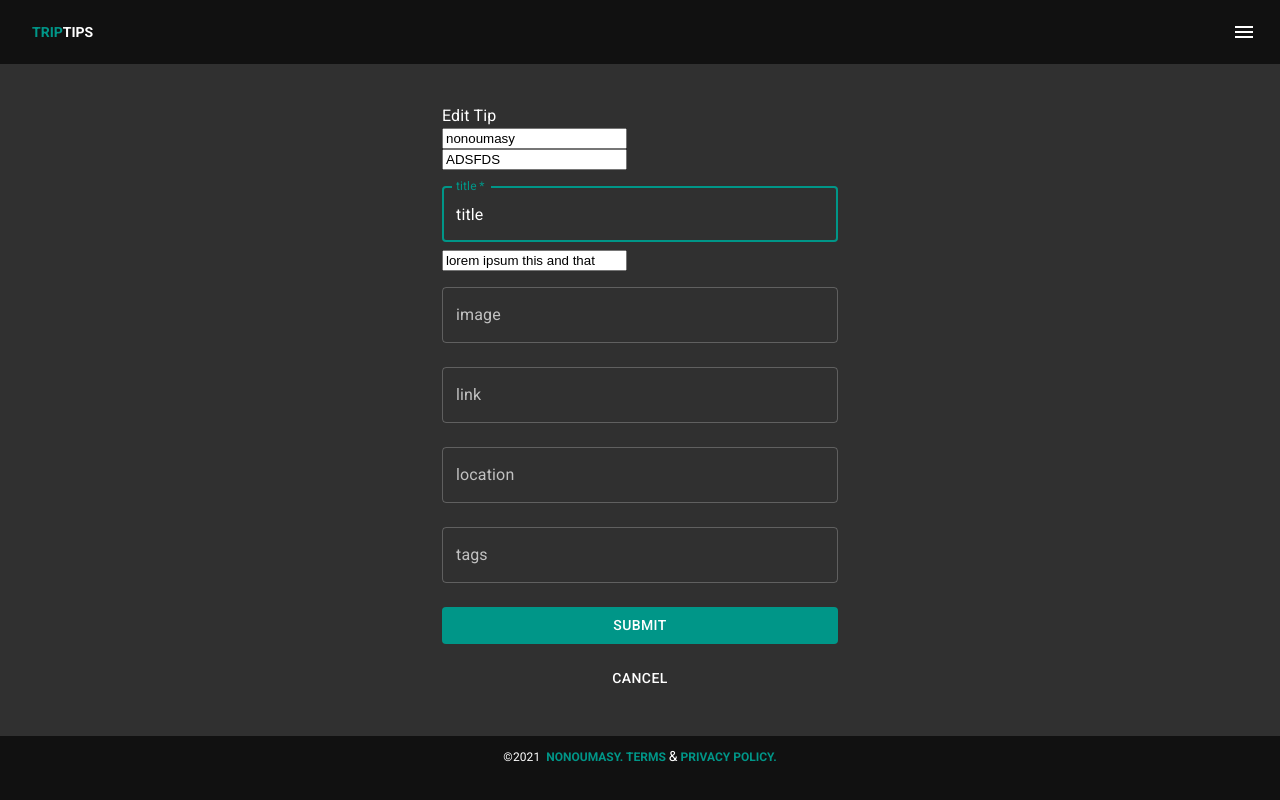
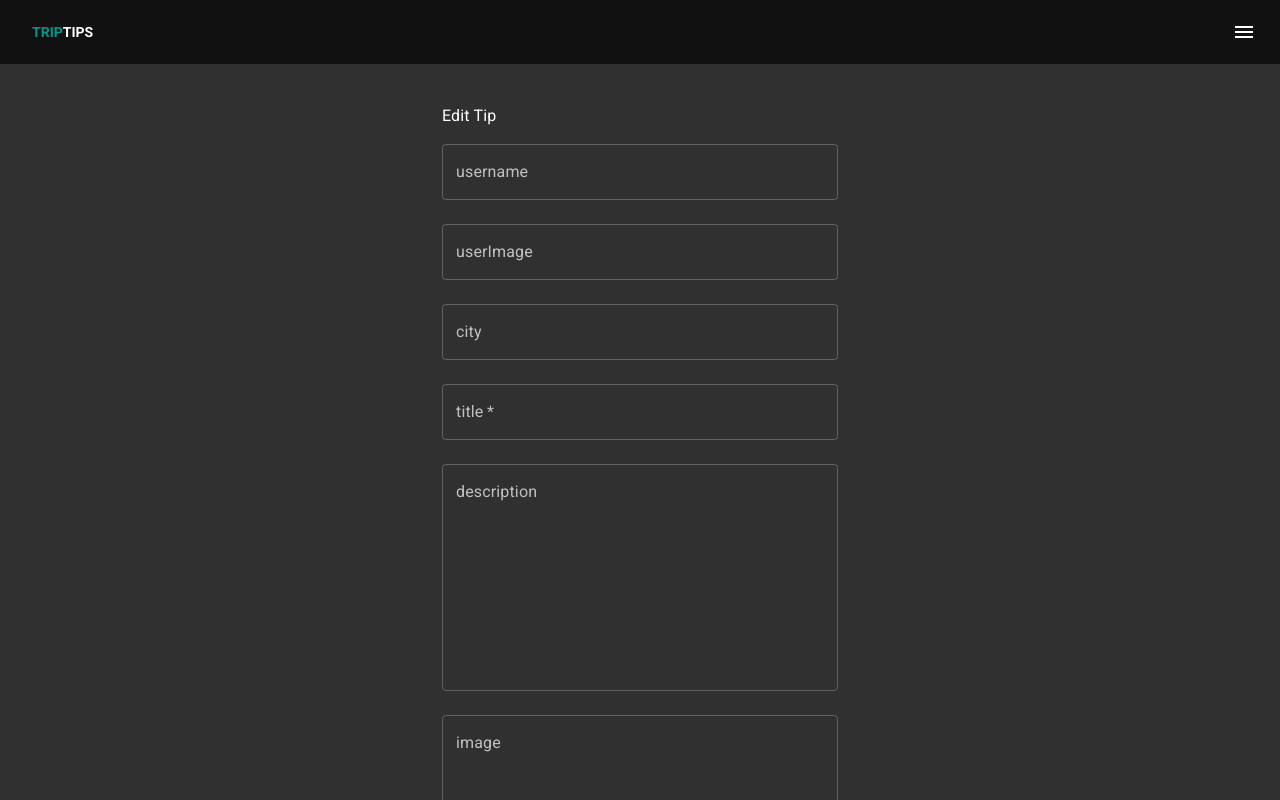
Before and after one commit to maxivarela/traveltips, a Next.js app: page /edit in a window 1280 px wide. Shown: the top 800 px of the page. Built offline with nearby package versions, Linux system fonts and the light colour scheme; no server answers; the database is empty.

Commit message:
-reverted back to RFH 6.11 -User can edit tip now

```diff
--- a/components/CardComponent.js
+++ b/components/CardComponent.js
@@ -128,7 +128,7 @@ const CardComponent = ({ item, maxCharLength}) => {
                     }
 
                     <div>
-                        Last Updated: { new Date(Date.parse(item?.updatedAt)).toLocaleDateString()}
+                        Last Updated: {new Date(Date.parse(item?.createdAt)).toLocaleDateString()}
                     </div>
                 </Typography>
             </CardContent>
--- a/components/shared/ImageComponent.js
+++ b/components/shared/ImageComponent.js
@@ -30,7 +30,7 @@ const ImageComponent = ({ image }) => {
                     :
                     image &&
                     <>
-                        <div onError={(e) => e.target.src = 'https://i.imgur.com/EigNj6l.png'}>
+                        <div onError={(e) => e.target.src = 'https://i.imgur.com/Gz9TnHe.png'}>
                             <img src={image} alt='' className={classes.media}/>
                         </div>
                     </>
--- a/package.json
+++ b/package.json
@@ -8,7 +8,7 @@
     "start": "next start"
   },
   "dependencies": {
-    "@hookform/resolvers": "^2.0.0",
+    "@hookform/resolvers": "^1.0.1",
     "@material-ui/core": "^4.11.3",
     "@material-ui/icons": "^4.11.2",
     "@material-ui/styles": "^4.11.3",
@@ -25,12 +25,12 @@
     "react": "17.0.2",
     "react-cool-onclickoutside": "^1.6.1",
     "react-dom": "17.0.2",
-    "react-hook-form": "^7.2.1",
+    "react-hook-form": "^6.11.0",
     "react-masonry-css": "^1.0.16",
     "react-responsive-carousel": "^3.2.18",
     "react-tiny-fab": "^4.0.2",
     "superjson": "^1.7.4",
     "use-places-autocomplete": "^1.9.1",
-    "yup": "^0.32.9"
+    "yup": "^0.29.3"
   }
 }
--- a/pages/api.js
+++ b/pages/api.js
@@ -18,7 +18,7 @@ export async function addTip(data, addComplete) {
                 location: data?.location ? data?.location : '',
                 tags: data.tags ? data?.tags?.split(',').map((item) => item.trim().toLowerCase()) : [],
                 // createdAt: firebase.firestore.Timestamp.fromDate(new Date(Date.now())),
-                // updatedAt: firebase.firestore.Timestamp.fromDate(new Date(Date.now()))
+                createdAt: new Date(Date.now()).toString(),
             })
         addComplete()
 
@@ -66,6 +66,8 @@ export async function getTip(id) {
 }
 
 export async function editTip(data, id, addComplete) {
+
+    console.log('lisa', id, data)
     try {
         await firebase
             .firestore()
@@ -77,12 +79,13 @@ export async function editTip(data, id, addComplete) {
                 city: data?.city,
                 title: data?.title,
                 description: data?.description,
-                image: data?.image ? data?.image : '',
+                image: data.image ? data?.image?.split(',').map((item) => item.trim()) : [],
                 audio: data?.audio ? data?.audio : '',
                 link: data?.link ? data?.link : '',
                 location: data?.location ? data?.location : '',
                 tags: data.tags ? data?.tags?.split(',').map((item) => item.trim().toLowerCase()) : [],
-                updatedAt: firebase.firestore.Timestamp.fromDate(new Date(Date.now()))
+                // updatedAt: firebase.firestore.Timestamp.fromDate(new Date(Date.now())),
+                updatedAt: (new Date(Date.now())).toString(),
             })
         addComplete()
 
--- a/pages/edit/index.js
+++ b/pages/edit/index.js
@@ -2,7 +2,7 @@ import { useState, useEffect, useCallback } from 'react'
 import { useForm } from 'react-hook-form';
 import { useRouter } from 'next/router'
 import firebase from '../../firebase'
-// import { editTip } from '../api'
+import { editTip } from '../api'
 import { EscFunctionToCancel } from '../../components/shared/SharedComponents';
 
 import { makeStyles } from '@material-ui/core/styles';
@@ -13,6 +13,7 @@ import {
     Typography,
 } from '@material-ui/core/'
 
+
 export default function Edit () {
     const classes = useStyles();
     const router = useRouter()
@@ -21,20 +22,7 @@ export default function Edit () {
     const [fetchedData, setFetchedData] = useState({})
     const [data, setData] = useState({})
 
-    const { register, handleSubmit, reset,  formState: { errors } } = useForm({
-        defaultValues: {
-            username: 'nonoumasy',
-            userImage: 'ADSFDS',
-            title: 'title',
-            description: 'lorem ipsum this and that',
-        }
-    })
-
-    const addComplete = useCallback(() => {
-        reset()
-        router.back()
-    }, [reset])
-
+    // get the data to prefill the form.
     useEffect(() => {
         const getData = async () => {
             const doc = await firebase
@@ -48,14 +36,20 @@ export default function Edit () {
         getData()
     }, [])
 
+    function Form(props) {
+        const { register, handleSubmit, errors, reset, control } = useForm({
+            defaultValues: { ...fetchedData }
+        })
+
+        const addComplete = useCallback(() => {
+            reset()
+            router.back()
+        }, [reset])
+
         useEffect(() => {
             data?.title &&
                 editTip(data, id, addComplete)
         }, [setData, data, addComplete])
-
-    const onSubmit = (data) => {
-        setData(data)
-    }
 
         const handleCancel = () => {
             router.back()
@@ -64,105 +58,130 @@ export default function Edit () {
         EscFunctionToCancel()
 
         return (
-        <Container component="main" maxWidth="xs" style={{ margin: '40px auto' }}>
 
-            <form onSubmit={handleSubmit(onSubmit)} autoComplete="off">
+            <form noValidate autoComplete="off" onSubmit={handleSubmit(data => setData(data))}>
                 <Typography className='formTitle'>
                     Edit Tip
                 </Typography>
 
-                <div>
-                    <input
-                        variant='outlined'
+                <TextField
+                    variant="outlined"
                     margin="normal"
                     fullWidth
+                    id="username"
                     label="username"
-                        {...register("username")}
+                    name="username"
+                    type="text"
+                    inputRef={register}
+                    error={!!errors.username}
+                    helperText={errors?.username?.message}
                 />
-                </div>
-                <div>
-                    <input
-                        variant='outlined'
+                <TextField
+                    variant="outlined"
                     margin="normal"
                     fullWidth
+                    id="userImage"
                     label="userImage"
-                        {...register("userImage")}
+                    name="userImage"
+                    type="text"
+                    inputRef={register}
+                    error={!!errors.userImage}
+                    helperText={errors?.userImage?.message}
                 />
-                </div>
-                <div>
                 <TextField
-                        variant='outlined'
+                    variant="outlined"
                     margin="normal"
+                    fullWidth
+                    id="city"
+                    label="city"
+                    name="city"
+                    type="text"
+                    inputRef={register}
+                    error={!!errors.city}
+                    helperText={errors?.city?.message}
+                />
+                <TextField
+                    variant="outlined"
+                    margin="normal"
+                    fullWidth
                     required
-                        fullWidth
-                        id='title '
-                        name='title'
+                    id="title"
                     label="title"
-                        autoFocus
-                        {...register("title", { required: true })}
+                    name="title"
+                    type="text"
+                    inputRef={register}
+                    error={!!errors.title}
+                    helperText={errors?.title?.message}
                 />
-                </div>
-                <div>
-                    <input
-                        variant='outlined'
+                <TextField
+                    variant="outlined"
                     margin="normal"
                     fullWidth
                     multiline
                     rows={10}
+                    id="description"
                     label="description"
-                        {...register("description")}
+                    name="description"
+                    type="text"
+                    inputRef={register}
+                    error={!!errors.description}
+                    helperText={errors?.description?.message}
                 />
-                </div>
-                <div>
                 <TextField
-                        variant='outlined'
+                    variant="outlined"
                     margin="normal"
                     fullWidth
+                    multiline
+                    rows={10}
+                    id="image"
                     label="image"
-                        {...register("image")}
+                    name="image"
+                    type="text"
+                    inputRef={register}
+                    error={!!errors.image}
+                    helperText={errors?.image?.message}
                 />
-                </div>
-                {/* <div>
                 <TextField
-                        variant='outlined'
+                    variant="outlined"
                     margin="normal"
                     fullWidth
-                        label="audio"
-                        {...register("audio")}
+                    id="link"
+                    label="link"
+                    name="link"
+                    type="text"
+                    inputRef={register}
+                    error={!!errors.link}
+                    helperText={errors?.link?.message}
                 />
-                </div> */}
-                <div>
                 <TextField
-                        variant='outlined'
+                    variant="outlined"
                     margin="normal"
                     fullWidth
-                        label="link"
-                        {...register("link")}
+                    id="location"
+                    label="location"
+                    name="location"
+                    type="text"
+                    inputRef={register}
+                    error={!!errors.location}
+                    helperText={errors?.location?.message}
                 />
-                </div>
-                <div>
                 <TextField
-                        variant='outlined'
+                    variant="outlined"
                     margin="normal"
                     fullWidth
-                        label="location"
-                        {...register("location")}
+                    id="tags"
+                    label="tags"
+                    name="tags"
+                    type="text"
+                    inputRef={register}
+                    error={!!errors.tags}
+                    helperText={errors?.tags?.message}
                 />
-                </div>
-                <div>
-                    <TextField
-                        variant='outlined'
-                        margin="normal"
-                        fullWidth
-                        label="tags"
-                        {...register("tags")}
-                    />
-                </div>
 
                 <Button
                     type="submit"
+                    fullWidth
                     variant="contained"
-                    fullWidth
                     disableElevation
                     color="primary"
                     className={classes.submit}
@@ -178,9 +197,16 @@ export default function Edit () {
                     Cancel
             </Button>
             </form>
+        )
+    }
+
+    return (
+        <Container component="main" maxWidth="xs" style={{ margin: '40px auto' }}>
+            <Form />
         </Container>
     );
 }
+
 
 const useStyles = makeStyles((theme) => ({
     submit: {
```
Also changed, not shown: pages/add/index.js (+76 -94 lines), 1 other file (tests, documents, lock files or other folders). Lines whose indentation alone changed are shown as unchanged.
